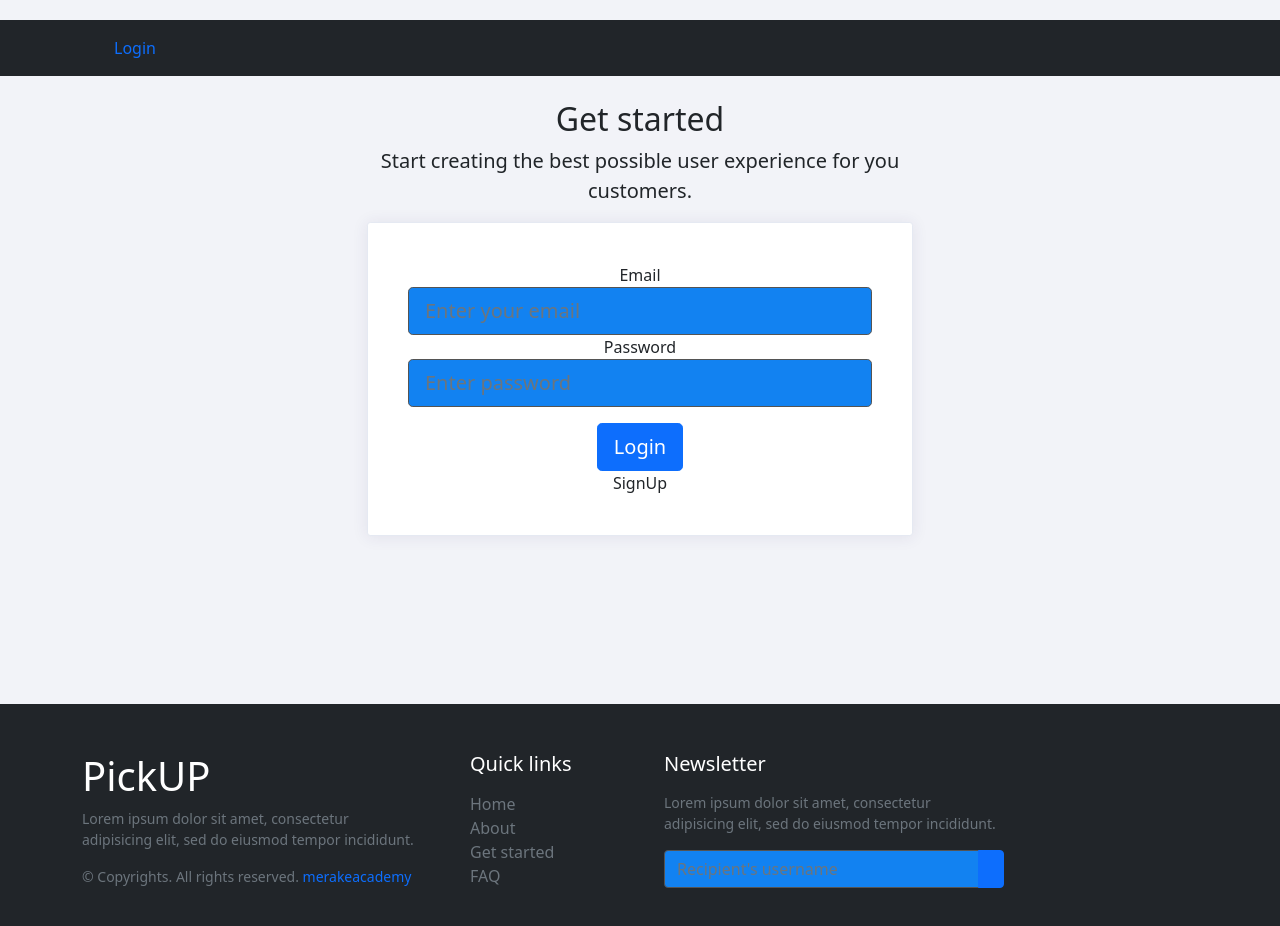
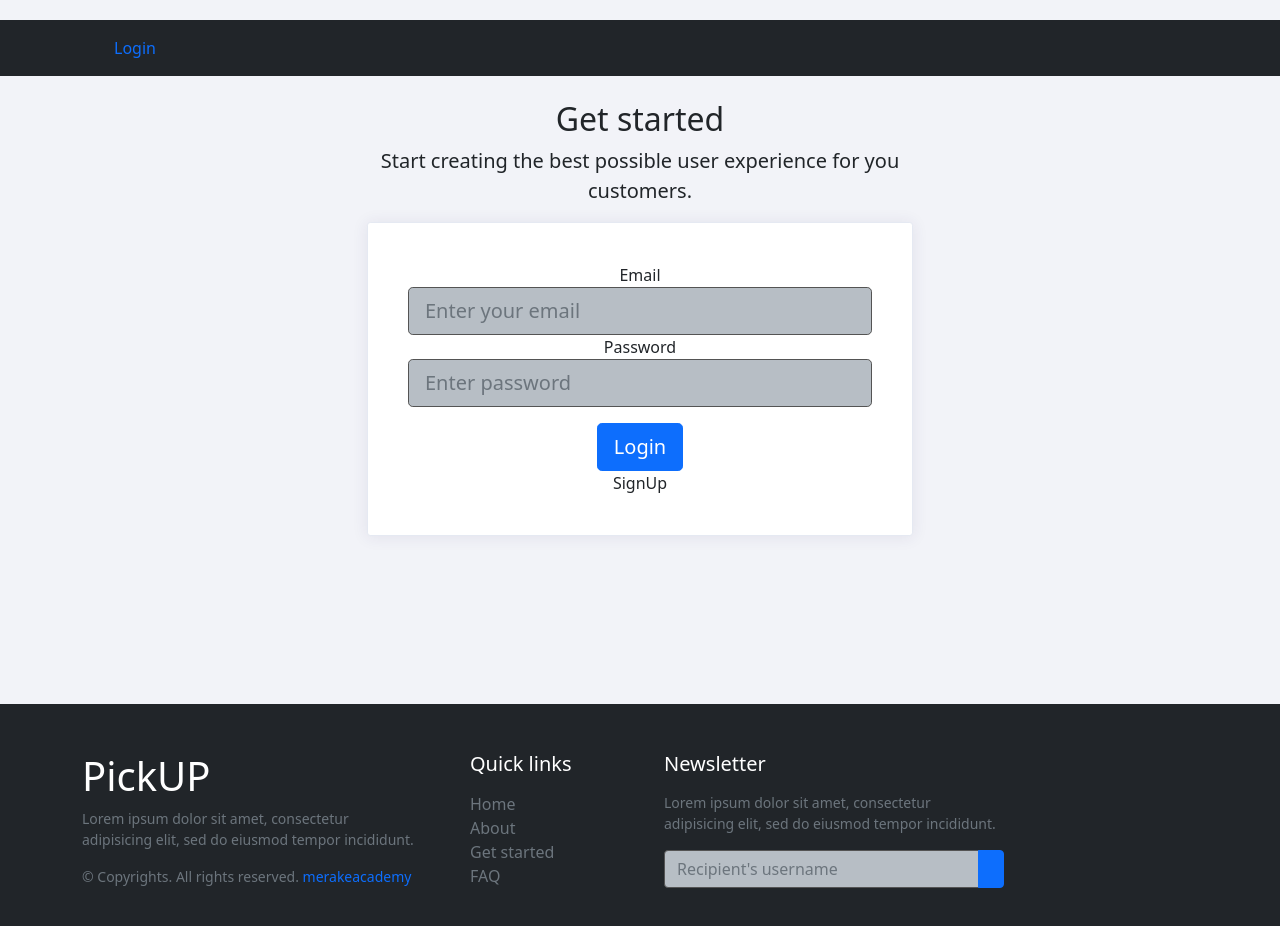
Before and after one commit to Web-Challengers-P6/MERAKI_Academy_Project_6, a React (Create React App) app in the folder frontend/: page /login in a window 1280 px wide. Shown: the top 926 px of the page. Built offline with nearby package versions, Linux system fonts and the light colour scheme.

Commit message:
send footer1

```diff
--- a/frontend/src/components/footer/footer.css
+++ b/frontend/src/components/footer/footer.css
@@ -17,12 +17,12 @@
   }
 
   .form-control {
-    background: #1282f1;
+    background: #b7bec5;
     border-color: #545454;
   }
 
   .form-control:focus {
-    background: #212529;
+    background: #0c0c0c;
   }
 
   footer {
```
